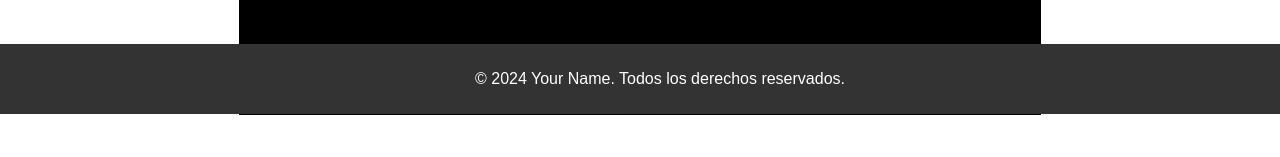
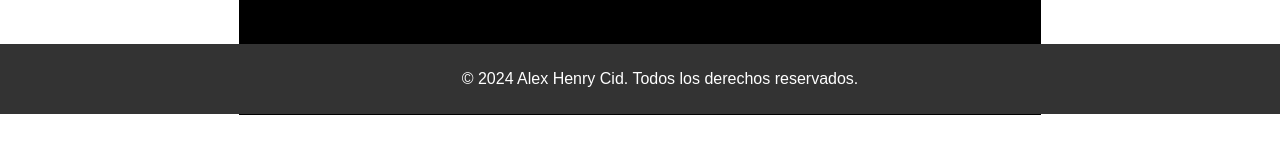
Before and after one commit to acidhc/ReactPWP, a React (Create React App) app: page / in a window 1280 px wide. Shown: the part 686-843 px from the top of the page. Built offline with nearby package versions, Linux system fonts and the light colour scheme.

Commit message:
Se agrega Footer y Nombre

```diff
--- a/src/components/Footer.js
+++ b/src/components/Footer.js
@@ -4,7 +4,7 @@
 function Footer() {
   return (
     <footer className="footer">
-      <p>© 2024 Your Name. Todos los derechos reservados.</p>
+      <p>© 2024 Alex Henry Cid. Todos los derechos reservados.</p>
     </footer>
   );
 }
```
